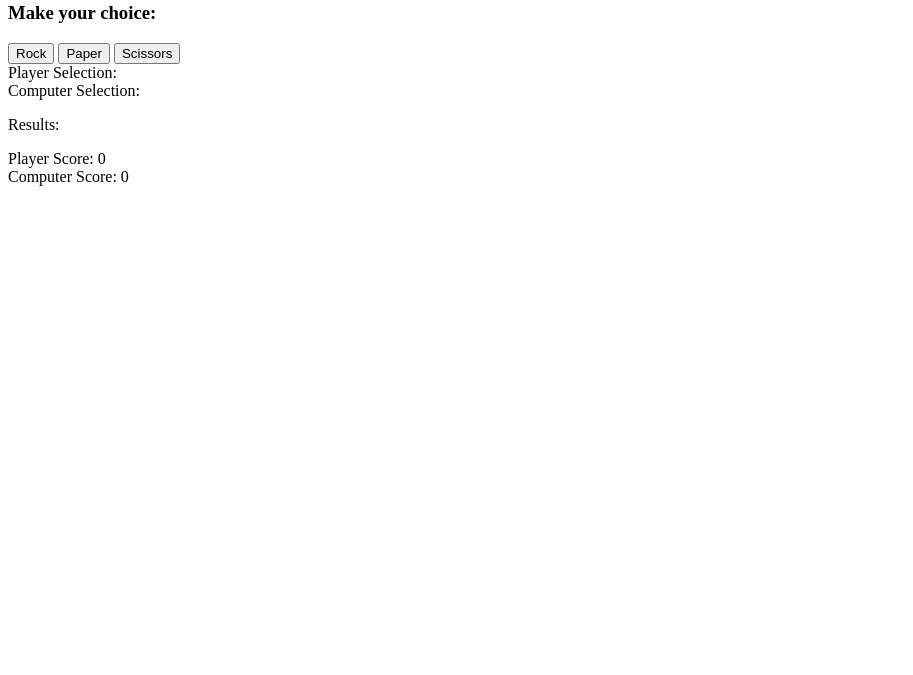
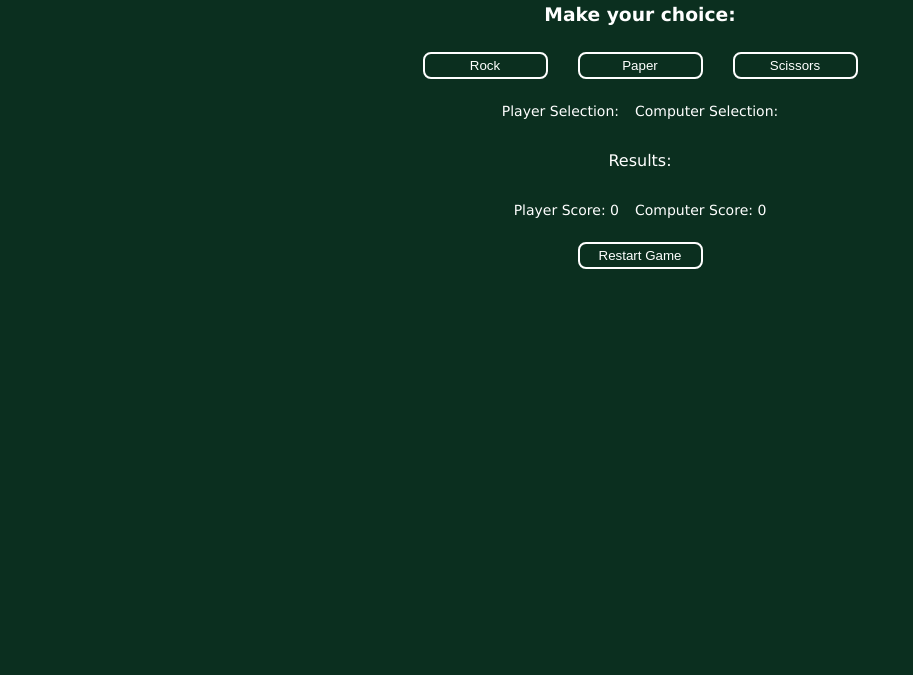
Before and after one commit to crolfs47/odin-rock-paper-scissors, a plain HTML site: page index.html in a window 1280 px wide. Shown: the part 125-800 px from the top of the page, without its empty margins (0-913 px from the left). Drawn offline with Linux system fonts and the light colour scheme.

Commit message:
Add end game function, restart game functionality

```diff
--- a/index.html
+++ b/index.html
@@ -6,26 +6,30 @@
     <meta name="viewport" content="width=device-width, initial-scale=1.0">
     <title>Rock Paper Scissors</title>
     <script src="script.js" defer></script>
+    <link rel="stylesheet" href="style.css">
 </head>
 <body>
-    <h1>Rock Paper Scissors</h1>
-    <h2>First to 5 wins!</h2>
-    <h3>Make your choice:</h3>
-    <div>
-        <button id="rock">Rock</button>
-        <button id="paper">Paper</button>
-        <button id="scissors">Scissors</button>
+    <h1 class="header">Rock Paper Scissors</h1>
+    <h2 class="header">First to 5 wins!</h2>
+    <h3 class="header">Make your choice:</h3>
+    <div class="button-container">
+        <button class="choiceButton" id="rock">Rock</button>
+        <button class="choiceButton" id="paper">Paper</button>
+        <button class="choiceButton" id="scissors">Scissors</button>
     </div>
-    <div>
-        <div id="playerSelection">Player Selection:</div>
-        <div id="computerSelection">Computer Selection:</div>
+    <div class="div">
+        <div class="selection" id="playerSelection">Player Selection:</div>
+        <div class="selection" id="computerSelection">Computer Selection:</div>
     </div>
     <div>
         <p id="results">Results:</p>
     </div>
-    <div>
-        <div id="playerScore">Player Score: 0</div>
-        <div id="computerScore">Computer Score: 0</div>
+    <div class="div">
+        <div class="score" id="playerScore">Player Score: 0</div>
+        <div class="score" id="computerScore">Computer Score: 0</div>
+    </div>
+    <div class="button-container">
+        <button id="restart">Restart Game</button>
     </div>
     <div>
         <p id="gameOver"></p>
--- a/script.js
+++ b/script.js
@@ -6,14 +6,15 @@ const loss = "Player Loses :(";
 let playerScore = 0;
 let computerScore = 0;
 
+const buttons = document.querySelectorAll('.choiceButton');
 const playerChoice = document.querySelector('#playerSelection');
 const computerChoice = document.querySelector('#computerSelection');
 const results = document.querySelector('#results');
 const playerPoints = document.querySelector('#playerScore');
 const computerPoints = document.querySelector('#computerScore');
 const gameOver = document.querySelector('#gameOver');
+const restart = document.querySelector('#restart');
 
-const buttons = document.querySelectorAll('button');
 buttons.forEach((button) => {
     button.addEventListener('click', () => {
         playRound(button.id,);
@@ -39,88 +40,54 @@ function playRound(playerSelection, computerSelection) {
         if (computer == 'scissors') {
             results.textContent = "Results: " + win;
             playerPoints.textContent = "Player Score: " + ++playerScore;
-            //return win;
-            if (playerScore === 5) {
-                gameOver.textContent = "Game over! Player wins!";
-            }
+            endGame();
         }
         else {
             results.textContent = "Results: " + loss;
             computerPoints.textContent = "Computer Score: " + ++computerScore;
-            //return loss;
-            if (computerScore === 5) {
-                gameOver.textContent = "Game over! Computer wins!";
-            }
+            endGame();
         }
     }
     else if (player == 'paper') {
         if (computer == 'rock') {
             results.textContent = "Results: " + win;
             playerPoints.textContent = "Player Score: " + ++playerScore;
-            //return win;
-            if (playerScore === 5) {
-                gameOver.textContent = "Game over! Player wins!";
-            }
+            endGame();
         }
         else {
             results.textContent = "Results: " + loss;
             computerPoints.textContent = "Computer Score: " + ++computerScore;
-            //return loss;
-            if (computerScore === 5) {
-                gameOver.textContent = "Game over! Computer wins!";
-            }
+            endGame();
         }
     }
     else if (player == 'scissors') {
         if (computer == 'paper') {
             results.textContent = "Results: " + win;
             playerPoints.textContent = "Player Score: " + ++playerScore;
-            //return win;
-            if (playerScore === 5) {
-                gameOver.textContent = "Game over! Player wins!";
-            }
+            endGame();
         }
         else {
             results.textContent = "Results: " + loss;
             computerPoints.textContent = "Computer Score: " + ++computerScore;
-            //return loss;
-            if (computerScore === 5) {
-                gameOver.textContent = "Game over! Computer wins!";
-            }
+            endGame();
         }
     }
 }
 
+function endGame() {
+    if (playerScore === 5) {
+        gameOver.textContent = "Game over! Player wins!";
+        buttons.forEach((button) => {
+            button.disabled = true;
+        })
+    }
+    else if (computerScore === 5) {
+        gameOver.textContent = "Game over! Computer wins!";
+        buttons.forEach((button) => {
+            button.disabled = true;
+        })
+}}
 
-
-
-
-
-
-
-
-//function game() {
-//    playerScore = 0;
-//    computerScore = 0;
-
-//    for (let i = 0; i < 5; i++) {
-//        result = playRound();
-//        if (result == win) {
-//            playerScore += 1;
-//       }
-//        if (result == loss) {
-//            computerScore += 1;
-//        }
-//        console.log("Player Score = " + playerScore + ", Computer Score = " + computerScore);
-//    }
-
-//    if (playerScore > computerScore) {
-//        console.log("Player Wins!");
-//    }
-//    else if (playerScore < computerScore) {
-//        console.log("Computer Wins!");
-//    }
-//    else {
-//        console.log("Tie!");
-//    }
-//}
+restart.addEventListener('click', () => {
+    location.reload();
+})
--- /dev/null
+++ b/style.css
@@ -0,0 +1,61 @@
+body {
+    font-family: Verdana, Geneva, Tahoma, sans-serif;
+    margin: 0;
+    background-color: #0b2f1f;
+    color: white;
+}
+
+.header {
+    display: flex;
+    align-items: center;
+    justify-content: center;
+}
+
+.button-container {
+    display: flex;
+    align-items: center;
+    justify-content: center;
+    padding: 8px;
+    gap: 30px;
+
+}
+
+.selection, .score {
+    display: flex;
+    align-items: center;
+    justify-content: center;
+    padding: 16px 8px;
+}
+
+.div {
+    display: flex;
+    align-items: center;
+    justify-content: center;
+    font-size: 14px;
+}
+
+div {
+    display: flex;
+    justify-content: center;
+}
+
+button {
+    background-color: #0b2f1f;
+    color: white;
+    border: 2px solid white;
+    padding: 4px 8px;
+    gap: 8px;
+    border-radius: 8px;
+    min-width: 125px;
+
+}
+
+button:hover {
+    opacity: 50%;
+    cursor: pointer;
+}
+
+button:disabled {
+    opacity: 50%;
+    cursor: initial;
+}
```
